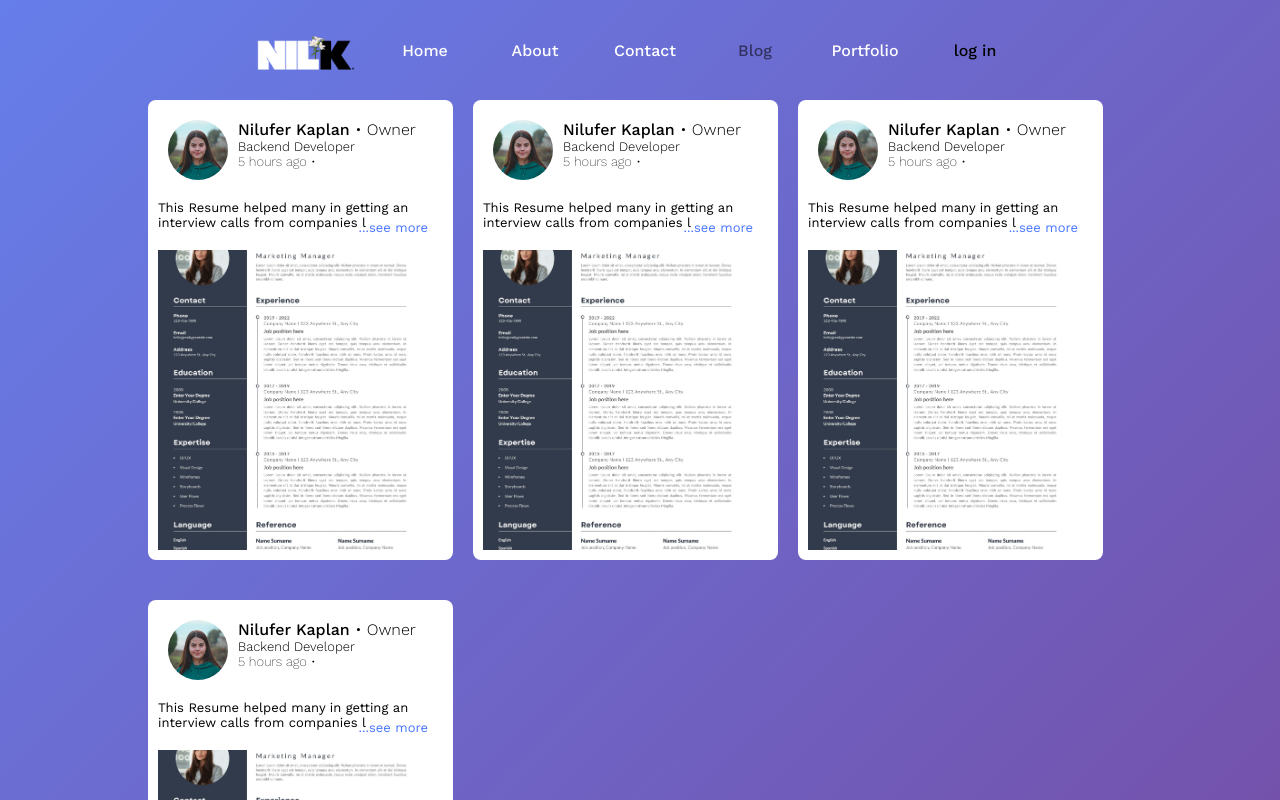
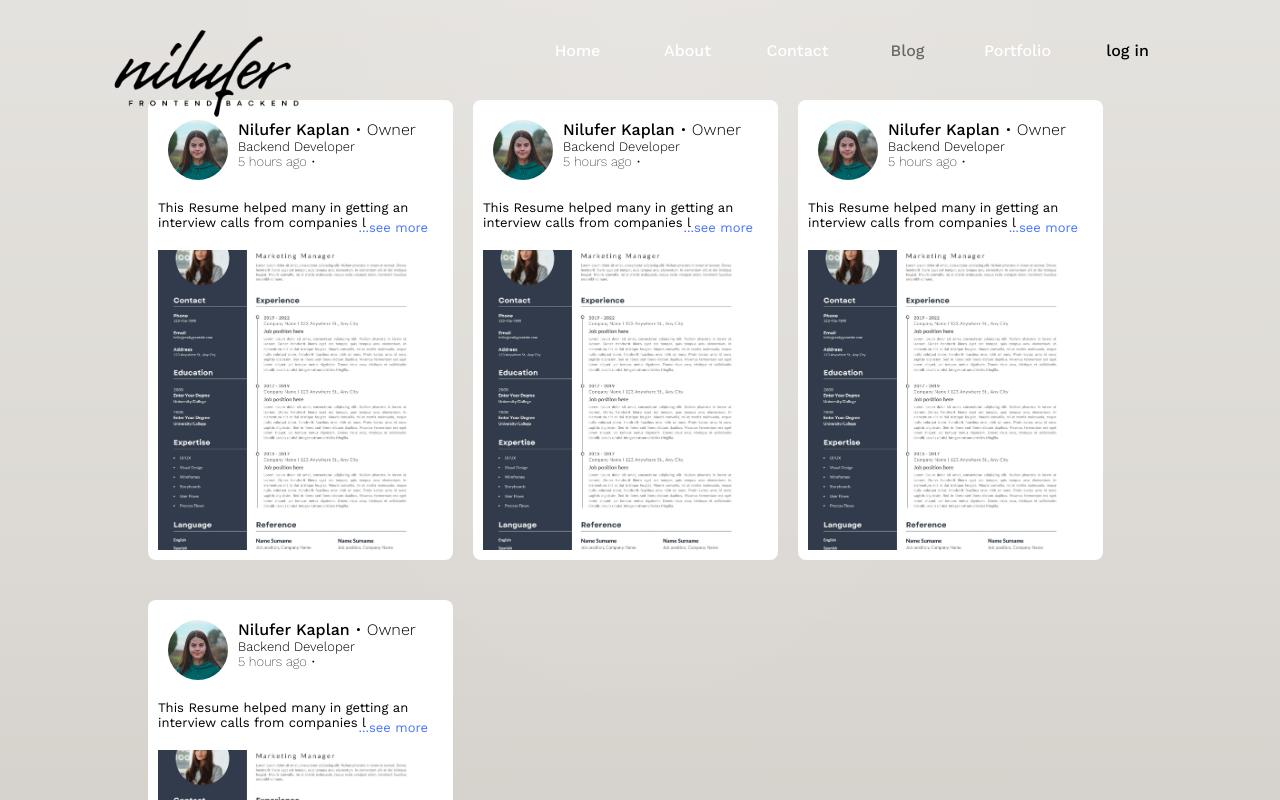
Before and after one commit to nilpeep/niluferkaplan.com, a Next.js app in the folder frontend/: page /blog in a window 1280 px wide. Shown: the top 800 px of the page. Built offline with nearby package versions, Linux system fonts and the light colour scheme.

Commit message:
bg color

```diff
--- a/frontend/src/app/globals.css
+++ b/frontend/src/app/globals.css
@@ -14,8 +14,9 @@
 }
 
 body{
-    background-image: linear-gradient(135deg, #667eea 0%, #764ba2 100%);
-
+    background-color: #DCD9D4;
+ background-image: linear-gradient(to bottom, rgba(255,255,255,0.50) 0%, rgba(0,0,0,0.50) 100%), radial-gradient(at 50% 0%, rgba(255,255,255,0.10) 0%, rgba(0,0,0,0.50) 50%);
+ background-blend-mode: soft-light,screen;
     color: var(--text);
 }
 
--- a/frontend/src/components/navbar/Navbar.jsx
+++ b/frontend/src/components/navbar/Navbar.jsx
@@ -43,9 +43,9 @@
         <Image
           alt="logo"
           className={`${styles.logo}`}
-          src="/lillyLogo.png"
-          width={100}
-          height={100}
+          src="/logo.png"
+          width={200}
+          height={200}
         />
       </Link>
       <Links />
--- a/frontend/src/components/navbar/navbar.module.css
+++ b/frontend/src/components/navbar/navbar.module.css
@@ -2,7 +2,7 @@
     height: 100px;
     display: flex;
     align-items: center;
-    justify-content: center;
+    justify-content: space-around;
     gap: 20px;
     width: 100%;
     position: fixed;
@@ -23,6 +23,7 @@
 
 .logo{
     cursor: pointer;
+    margin-top: 70px;
 }
 
 @media (max-width: 768px) {
```
Also changed, not shown: frontend/public/logo.png.
